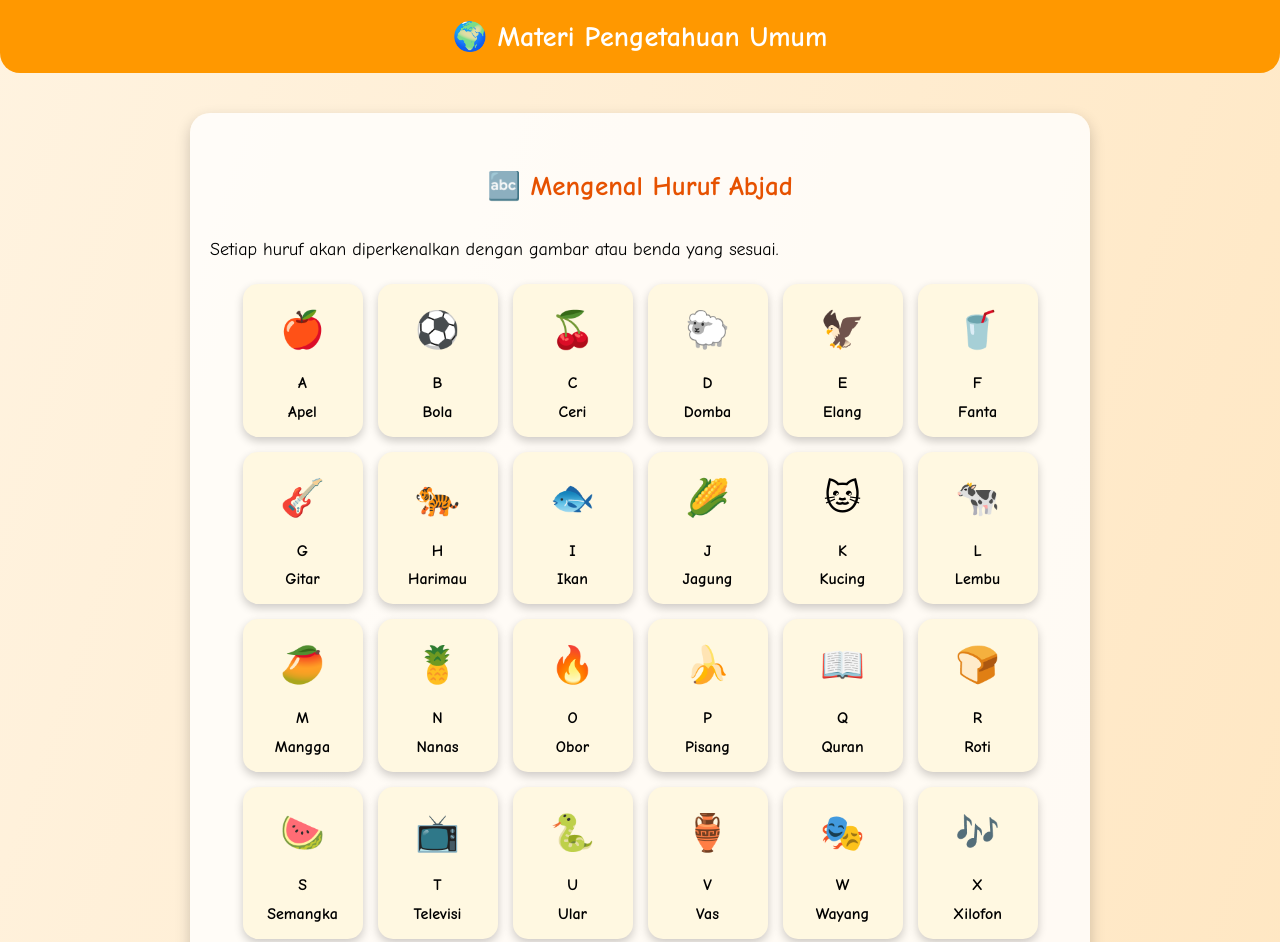
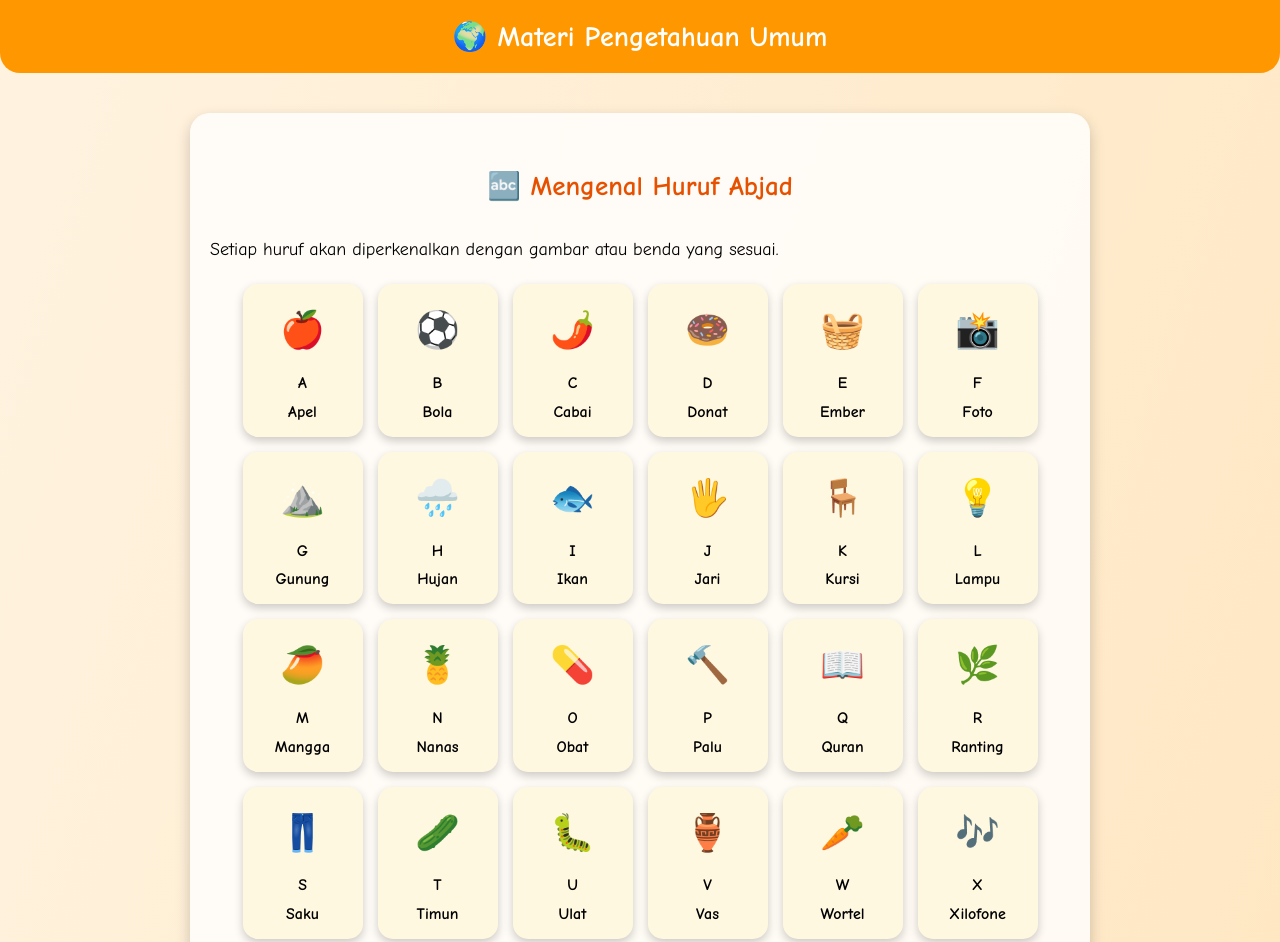
Before and after one commit to Hizqiya22/Website-Media-Interaktif-Si-Kecil-Pintar-, a plain HTML site: page materi_pengetahuan.html in a window 1280 px wide. Shown: the top 942 px of the page. Drawn offline with Linux system fonts and the light colour scheme.

Commit message:
Add files via upload

```diff
--- a/materi_pengetahuan.html
+++ b/materi_pengetahuan.html
@@ -129,28 +129,28 @@
   const alphabet = [
     {letter: "A", name: "Apel", emoji: "🍎"},
     {letter: "B", name: "Bola", emoji: "⚽"},
-    {letter: "C", name: "Ceri", emoji: "🍒"},
-    {letter: "D", name: "Domba", emoji: "🐑"},
-    {letter: "E", name: "Elang", emoji: "🦅"},
-    {letter: "F", name: "Fanta", emoji: "🥤"},
-    {letter: "G", name: "Gitar", emoji: "🎸"},
-    {letter: "H", name: "Harimau", emoji: "🐅"},
+    {letter: "C", name: "Cabai", emoji: "🌶️"},
+    {letter: "D", name: "Donat", emoji: "🍩"},
+    {letter: "E", name: "Ember", emoji: "🧺"},
+    {letter: "F", name: "Foto", emoji: "📸"},
+    {letter: "G", name: "Gunung", emoji: "⛰️"},
+    {letter: "H", name: "Hujan", emoji: "🌧️"},
     {letter: "I", name: "Ikan", emoji: "🐟"},
-    {letter: "J", name: "Jagung", emoji: "🌽"},
-    {letter: "K", name: "Kucing", emoji: "🐱"},
-    {letter: "L", name: "Lembu", emoji: "🐄"},
+    {letter: "J", name: "Jari", emoji: "🖐️"},
+    {letter: "K", name: "Kursi", emoji: "🪑"},
+    {letter: "L", name: "Lampu", emoji: "💡"},
     {letter: "M", name: "Mangga", emoji: "🥭"},
     {letter: "N", name: "Nanas", emoji: "🍍"},
-    {letter: "O", name: "Obor", emoji: "🔥"},
-    {letter: "P", name: "Pisang", emoji: "🍌"},
+    {letter: "O", name: "Obat", emoji: "💊"},
+    {letter: "P", name: "Palu", emoji: "🔨"},
     {letter: "Q", name: "Quran", emoji: "📖"},
-    {letter: "R", name: "Roti", emoji: "🍞"},
-    {letter: "S", name: "Semangka", emoji: "🍉"},
-    {letter: "T", name: "Televisi", emoji: "📺"},
-    {letter: "U", name: "Ular", emoji: "🐍"},
+    {letter: "R", name: "Ranting", emoji: "🌿"},
+    {letter: "S", name: "Saku", emoji: "👖"},
+    {letter: "T", name: "Timun", emoji: "🥒"},
+    {letter: "U", name: "Ulat", emoji: "🐛"},
     {letter: "V", name: "Vas", emoji: "🏺"},
-    {letter: "W", name: "Wayang", emoji: "🎭"},
-    {letter: "X", name: "Xilofon", emoji: "🎶"},
+    {letter: "W", name: "Wortel", emoji: "🥕"},
+    {letter: "X", name: "Xilofone", emoji: "🎶"},
     {letter: "Y", name: "Yoyo", emoji: "🪀"},
     {letter: "Z", name: "Zebra", emoji: "🦓"}
   ];
@@ -185,13 +185,13 @@
   <!-- Script Anggota Tubuh + Video -->
   <script>
     const bodyParts = [
-      {name: "Kepala", emoji: "🙂"},
       {name: "Mata", emoji: "👀"},
+      {name: "Hidung", emoji: "👃"},
+      {name: "Kaki", emoji: "🦵"},
       {name: "Telinga", emoji: "👂"},
       {name: "Mulut", emoji: "👄"},
+      {name: "Kepala", emoji: "🙂"},
       {name: "Tangan", emoji: "✋"},
-      {name: "Kaki", emoji: "🦵"},
-      {name: "Hidung", emoji: "👃"},
       {name: "Rambut", emoji: "💇‍♂️"}
     ];
 
```
